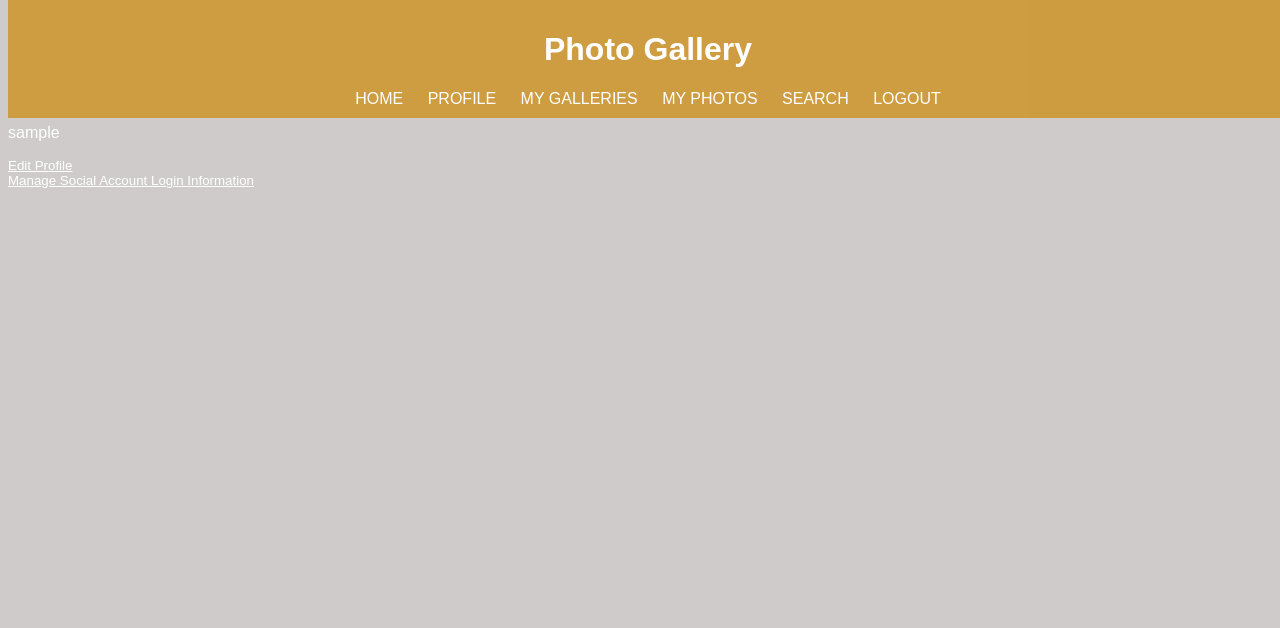
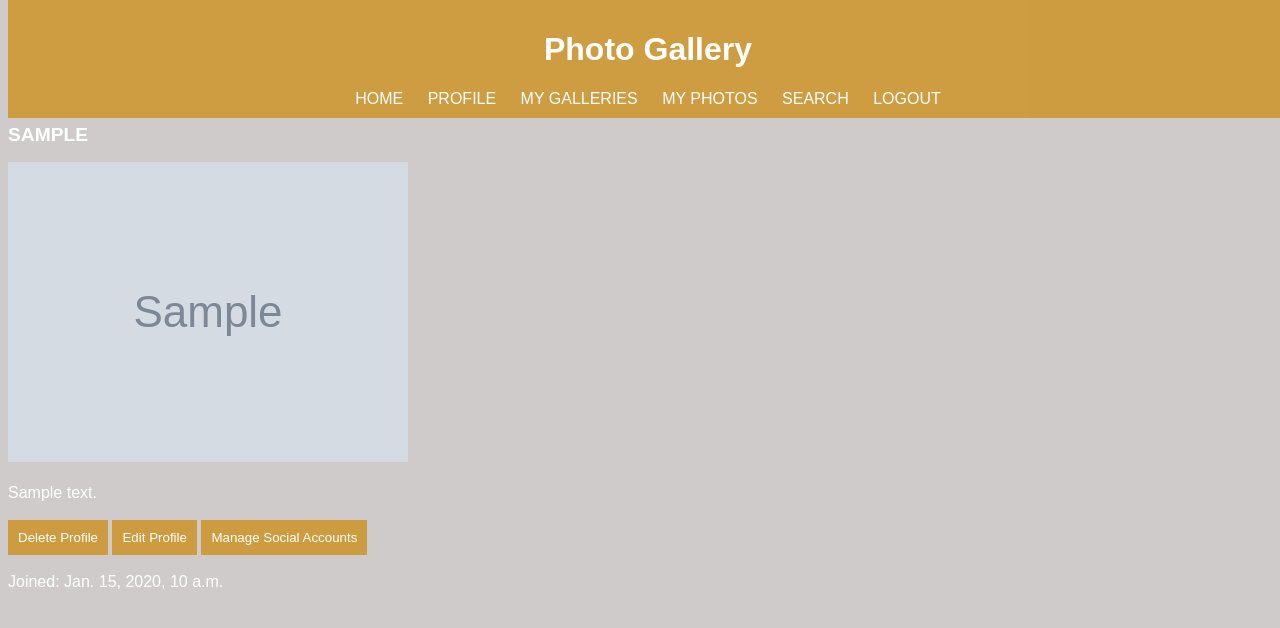
Before and after one commit to shaneneiman/photogallery-django, a Django app: page /accounts/profile/ in a window 1280 px wide. Shown: the top 628 px of the page. Run offline with Django 3.2, Linux system fonts and the light colour scheme; a user stored in the database is signed in; tables that the repository leaves empty hold one stand-in row (values such as "Sample post"); grey boxes marked "Sample" are stand-in pictures; parts of the project's set-up code (start-up, migrations or seed data) failed here and were passed over.

Commit message:
added photos and bio to User model, updated users with these fields, and updated profile template

```diff
--- a/photogallery/models.py
+++ b/photogallery/models.py
@@ -86,8 +86,3 @@ class Comment(models.Model):
     comments = models.ForeignKey(to=Photo, on_delete=models.CASCADE, related_name="comments", null=True, blank=True)
     body = models.TextField(null=False, blank=False)
     comment_date = models.DateTimeField(auto_now_add=True)
-
-
-class Pinned(models.Model):
-    pinned_photo = models.ForeignKey(to=Photo, on_delete=models.CASCADE, related_name="pinned", null=True, blank=True)
-    pinned_by = models.ForeignKey(to=User, on_delete=models.CASCADE, related_name="pinned_photo", null=True, blank=True)
--- a/photogallery/views.py
+++ b/photogallery/views.py
@@ -7,7 +7,7 @@ from django.http import JsonResponse
 
 
 #Project File Imports
-from .models import Photo, Gallery, Comment, Pinned
+from .models import Photo, Gallery, Comment
 from .forms import PhotoForm, GalleryForm, CommentForm
 
 
--- a/templates/users/profile.html
+++ b/templates/users/profile.html
@@ -2,8 +2,47 @@
 
 {% block content %}
 {% if user.is_authenticated %}
-<p class="text">{{ user }}</p>
-<a class="link" href ="#">Edit Profile</a>
-<a class="link" href="{% url 'socialaccount_connections' %}">Manage Social Account Login Information</a>
+<h2 class="title">{{ user }}</h2>
+{% if user.profile_photo is not None %}
+<div><img src="{{ user.profile_photo_thumb.url }}"/></div><br>
+{% else %}
+<div>No profile photo has been uploaded</div>
 {% endif %}
+<div class="text">{{ user.bio }}</div><br>
+
+<div>
+    <a href="#"><button>Delete Profile</button></a>
+
+    <button id="updateprofile-button">Edit Profile</button>
+
+
+    <a class="link" href="{% url 'socialaccount_connections' %}"><button>Manage Social Accounts</button></a>
+</div>
+
+<div id="updateprofile-form" class="hidden">
+    <form class="form-style" action ="{% url 'profile' %}" method="POST" enctype="multipart/form-data">
+        {% csrf_token %}
+        {{ form.as_p }}
+        <button type="submit">Update Profile</button>
+    </form>
+</div><br>
+
+<div class="text"> Joined: {{ user.date_joined }}</div>
+
+{% endif %}
+
+
+<script>
+     function makeUpdateProfileFormVisable () {
+        let updateProfileFormSection = document.querySelector("#updateprofile-form")
+        let updateProfileButton = document.querySelector("#updateprofile-button")
+        updateProfileFormSection.classList.remove("hidden")
+        updateProfileButton.classList.add("hidden")
+    }
+
+    let updateProfile = document.querySelector("#updateprofile-button")
+    if (updateProfile) {
+        updateProfile.addEventListener("click", makeUpdateProfileFormVisable)
+    }
+</script>
 {% endblock %}
--- a/users/forms.py
+++ b/users/forms.py
@@ -1,10 +1,22 @@
 from allauth.account.forms import SignupForm
 from django import forms
+from .models import User
 
 class CustomSignUpForm(SignupForm):
-    bio = forms.CharField(max_length=100, label="Bio", required=False)
+    bio = forms.CharField(max_length=200, label="Bio", required=False)
+    profile_photo = forms.ImageField(required=False)
     def save(self, request):
         user = super().save(request)
         user.bio = self.cleaned_data["bio"]
+        user.profile_photo = self.cleaned_data["profile_photo"]
         user.save()
         return user
+
+
+class UpdateUserForm(forms.ModelForm):
+    class Meta:
+        model = User
+        fields = [
+            "profile_photo",
+            "bio",
+        ]
--- a/users/models.py
+++ b/users/models.py
@@ -1,9 +1,13 @@
 from django.db import models
 from django.contrib.auth.models import AbstractUser
+from imagekit.models import ImageSpecField
+from imagekit.processors import ResizeToFit, ResizeToFill
 
 # Consider creating a custom user model from scratch as detailed at
 # https://docs.djangoproject.com/en/3.0/topics/auth/customizing/#specifying-a-custom-user-model
 
 
 class User(AbstractUser):
-    pass
+    profile_photo = models.ImageField(upload_to="users/", null=True, blank=True)
+    profile_photo_thumb = ImageSpecField(source="profile_photo", processors=[ResizeToFill(200,200)], format="JPEG", options={"quality": 80})
+    bio = models.CharField(max_length=200, null=True, blank=True)
--- a/users/views.py
+++ b/users/views.py
@@ -1,12 +1,24 @@
 #Django Imports
 from django.shortcuts import render, redirect, get_object_or_404
-from allauth.account.views import LoginView, SignupView, LogoutView, PasswordSetView, PasswordChangeView, PasswordResetView, EmailView, ConfirmEmailView
-from allauth.socialaccount.views import ConnectionsView
+from django.contrib.auth.decorators import login_required
 
 #Project File Imports
 from .models import User
+from .forms import UpdateUserForm
 
 
 # Views
+@login_required
 def view_profile(request):
-    return render(request, "users/profile.html")
+    user = request.user
+    if request.method == "GET":
+        form = UpdateUserForm(instance=user)
+    else:
+        form = UpdateUserForm(request.POST, instance=user, files=request.FILES)
+        if form.is_valid():
+            form.save()
+            return redirect("profile")
+    return render(request, "users/profile.html", {
+        "user": user,
+        "form": form
+    })
```
Also changed, not shown: photogallery/migrations/0007_delete_pinned.py (added), templates/users/create_user.html (deleted), templates/users/edit_profile.html (deleted), templates/users/login_user.html (deleted), users/migrations/0003_auto_20201001_1451.py (added).
